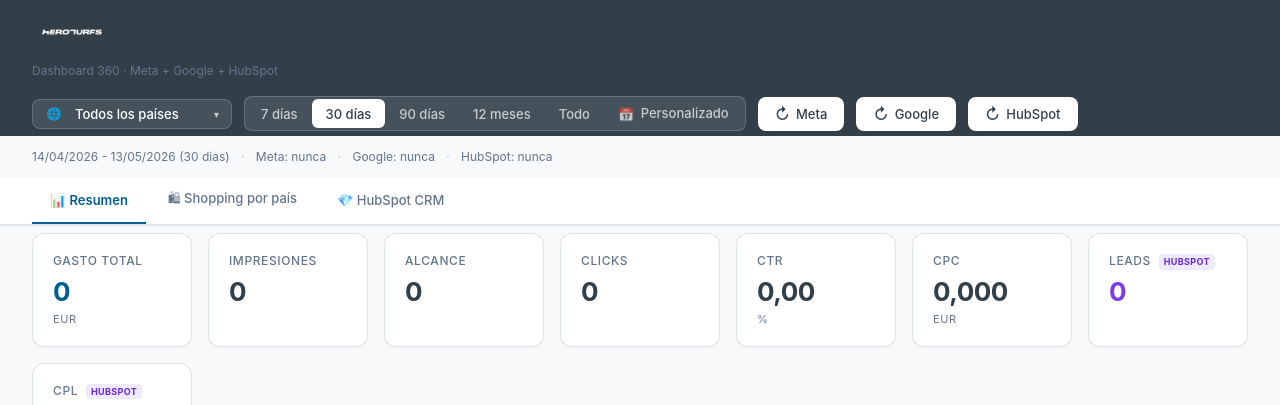
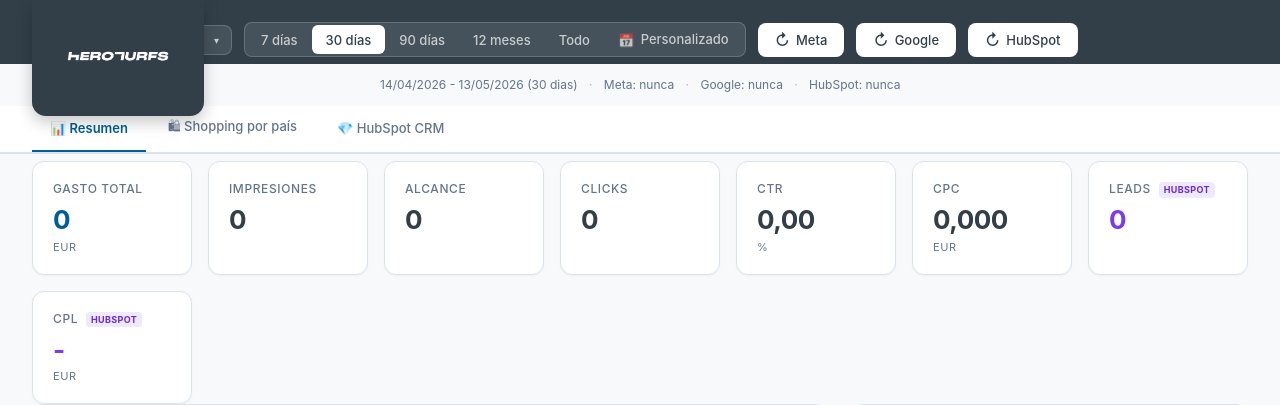
Before and after one commit to ROLSCARPETS/ads-heroturfs, a Flask app: page / in a window 1280 px wide. Shown: the top 405 px of the page. Run offline with Flask 3, Linux system fonts and the light colour scheme; data that the repository does not hold is empty.

Commit message:
Logo grande con badge que cuelga del topbar (header compacto)
- Logo a 96px envuelto en un badge Navy con position: absolute
- El badge no afecta a la altura del topbar (min-height 52px)
- El badge cuelga hacia abajo sobre la meta-bar con sombra suave
- meta-bar con padding-left 380px para no quedar tapada
- Eliminado el subtitulo del topbar para limpieza visual

Co-Authored-By: Claude Opus 4.7 (1M context) <noreply@anthropic.com>

```diff
--- a/static/css/styles.css
+++ b/static/css/styles.css
@@ -97,13 +97,15 @@ h1, h2, h3 { font-weight: 600; letter-spacing: -0.01em; }
 .topbar {
     background: var(--hero-navy);
     border-bottom: 1px solid var(--hero-navy);
-    padding: 4px 32px;
+    padding: 6px 32px;
+    min-height: 52px;
     display: flex;
     justify-content: space-between;
     align-items: center;
     flex-wrap: wrap;
     gap: 16px;
     color: #fff;
+    overflow: visible;
 }
 .topbar .subtitle { color: rgba(255, 255, 255, 0.65); }
 /* Botones de sync sobre Navy: invertimos a contrast outline */
@@ -149,9 +151,30 @@ h1, h2, h3 { font-weight: 600; letter-spacing: -0.01em; }
 }
 
 /* Logo Heroturfs en topbar. El PNG oficial es Hero Navy; lo invertimos a
-   blanco con filter porque la topbar tiene fondo Navy. */
+   blanco con filter porque el badge tiene fondo Navy.
+   El badge cuelga del topbar: el header se queda compacto y el logo se ve grande. */
+.topbar-left {
+    position: relative;
+    align-self: stretch;
+    display: flex;
+    align-items: center;
+    min-width: 360px;
+}
+
+.brand-logo-wrap {
+    position: absolute;
+    left: 0;
+    top: -6px;
+    background: var(--hero-navy);
+    padding: 8px 18px 12px;
+    border-radius: 0 0 14px 14px;
+    box-shadow: 0 6px 16px rgba(0, 0, 0, 0.22);
+    z-index: 6;
+    line-height: 0;
+}
+
 .brand-logo {
-    height: 56px;
+    height: 96px;
     width: auto;
     display: block;
     object-fit: contain;
@@ -437,7 +460,9 @@ h1, h2, h3 { font-weight: 600; letter-spacing: -0.01em; }
 
 /* === Meta bar === */
 .meta-bar {
-    padding: 12px 32px;
+    /* padding-left grande para dejar sitio al badge del logo que cuelga
+       del topbar (~380px de ancho aprox). */
+    padding: 12px 32px 12px 380px;
     font-size: 12px;
     color: var(--text-muted);
     background: var(--bg);
--- a/templates/dashboard.html
+++ b/templates/dashboard.html
@@ -11,8 +11,9 @@
     <div class="sticky-header">
     <header class="topbar">
         <div class="topbar-left">
-            <img src="{{ url_for('static', filename='img/heroturfs-logo.png') }}" alt="Heroturfs" class="brand-logo">
-            <span class="subtitle">Dashboard 360 &middot; Meta + Google + HubSpot</span>
+            <span class="brand-logo-wrap">
+                <img src="{{ url_for('static', filename='img/heroturfs-logo.png') }}" alt="Heroturfs" class="brand-logo">
+            </span>
         </div>
         <div class="topbar-right">
             <div class="country-dropdown" id="country-dropdown">
```
